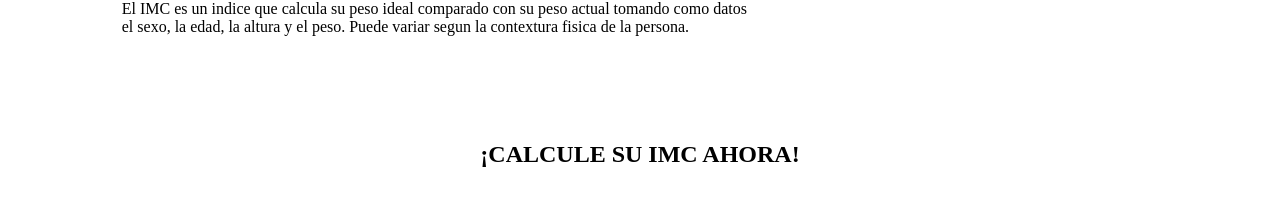
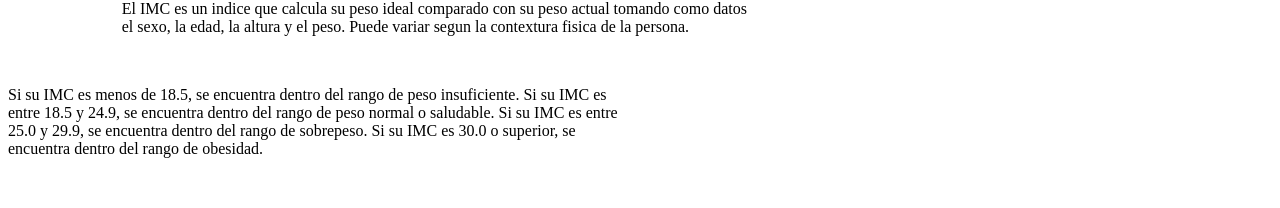
Before and after one commit to romanreyy/imc, a React (Create React App) app: page / in a window 1280 px wide. Shown: the part 204-412 px from the top of the page. Built offline with nearby package versions, Linux system fonts and the light colour scheme.

Commit message:
Update AboutImc.js

```diff
--- a/src/Components/AboutImc.js
+++ b/src/Components/AboutImc.js
@@ -7,6 +7,10 @@ export default function AboutImc () {
                     <p className="description">El IMC es un indice que calcula su peso ideal comparado con su peso actual tomando como datos el sexo, la edad, la altura y el peso. Puede variar segun la contextura fisica
                         de la persona. <br/>
                     </p>
+                    <br/>
+                    <p>
+                            Si su IMC es menos de 18.5, se encuentra dentro del rango de peso insuficiente. Si su IMC es entre 18.5 y 24.9, se encuentra dentro del rango de peso normal o saludable. Si su IMC es entre 25.0 y 29.9, se encuentra dentro del rango de sobrepeso. Si su IMC es 30.0 o superior, se encuentra dentro del rango de obesidad.
+                    </p>
                 </div>
             </div>
         </section>
```
